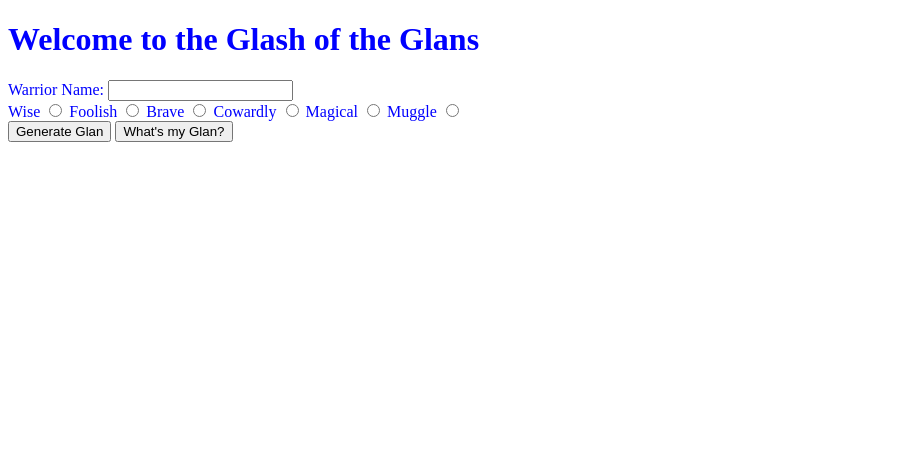
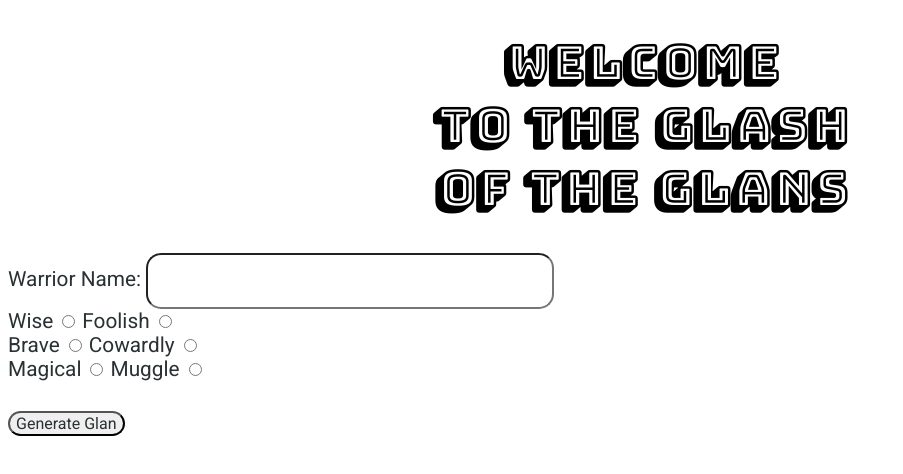
Before and after one commit to fac-17/week-6-agln, a website: page public/index.html in a window 1280 px wide. Shown: the whole page, without its empty margins (0-903 px from the left). Drawn offline with Linux system fonts and the light colour scheme; files that its build step writes are made by us from their sources; files whose address does not match are found by name.

Commit message:
Update CSS

```diff
--- a/public/index.html
+++ b/public/index.html
@@ -1,4 +1,5 @@
 <!DOCTYPE html>
+
 <html lang="en-gb">
 <head>
 <meta charset="UTF-8" />
@@ -6,31 +7,42 @@
 <meta http-equiv="X-UA-Compatible" content="ie=edge" />
 <link rel="stylesheet" href="public/style.css" />
 <link rel="shortcut icon" type="image/icon" href="public/favicon.ico"/>
+<link href="https://fonts.googleapis.com/css?family=Bungee|Bungee+Shade|Roboto&display=swap" rel="stylesheet">
 <title>Glash of Glans</title>
 </head>
 <body>
-    <header><h1>Welcome to the Glash of the Glans</h1></header>
+
+<header class="header">
+<h1>Welcome <br> to the Glash <br> of the Glans</h1>
+</header>
 
 <section class="form">
-      <form class="form__body" >
+<form class="form__body">
 <label for="membername">Warrior Name: </label>
-        <input class="form__input" type= "text" id="membername" required/></br>
+<input class="form__input" type= "text" id="membername" /></br>
+
+<div class="lines">
 <label for="wise">Wise</label>
-        <input type="radio" class="radioButton" name="wisdom" value="1" id="wise" required>
+<input type="radio" class="radioButton" name="wisdom" value="1" id="wise">
 <label for="foolish">Foolish</label>
 <input type="radio" class="radioButton" name="wisdom" value="0" id="foolish">
+</div>
+<div class="lines">
 <label for="brave">Brave</label>
-        <input type="radio" class="radioButton" name="courage" value="1" id="brave" required>
+<input type="radio" class="radioButton" name="courage" value="1" id="brave">
 <label for="cowardly">Cowardly</label>
 <input type="radio" class="radioButton" name="courage" value="0" id="cowardly">
+</div>
+<div class="lines">
 <label for="magical">Magical</label>
-        <input type="radio" class="radioButton" name="wizardry" value="1" id="magical" required>
+<input type="radio" class="radioButton" name="wizardry" value="1" id="magical">
 <label for="muggle">Muggle</label>
 <input type="radio" class="radioButton" name="wizardry" value="0" id="muggle">
+</div>
 </form>
 <button class="form__submit" id="submit__button">Generate Glan</button>
-      <button id="getGlan">What's my Glan?</button>
 </section>
+
 <script src="public/fetch.js"></script>
 </body>
 </html>
--- a/public/style.css
+++ b/public/style.css
@@ -1,3 +1,52 @@
-body {
-  color: blue;
-}
+h1{
+  font-family: 'Bungee Shade', sans-serif;
+  }
+
+  .header {
+  text-align: center;
+  }
+
+  .header h1{
+  font-size: 3em;
+  / color: grey; /
+  }
+
+  / text inside the form /
+  .form {
+  text-align: center;
+  }
+
+  .form__body{
+  color: #293133;
+  }
+
+  .form__input{
+  width: 50vh;
+  height: 50px;
+  border-radius: 15px;
+  }
+
+  label {
+  font-family: 'Roboto', sans-serif;
+  font-size: 1.3em;
+  }
+
+  .lines{
+  color: #293133;
+  }
+
+  .radioButton{
+  }
+
+  .form__submit{
+  margin-top: 30px;
+  color: #293133;
+  font-family: 'Roboto', sans-serif;
+  font-size: 1em;
+  border-radius: 15px;
+  }
+
+  .form__submit:hover{
+  background-color: black;
+  color: white;
+  }
```
Lines whose indentation alone changed are shown as unchanged.
